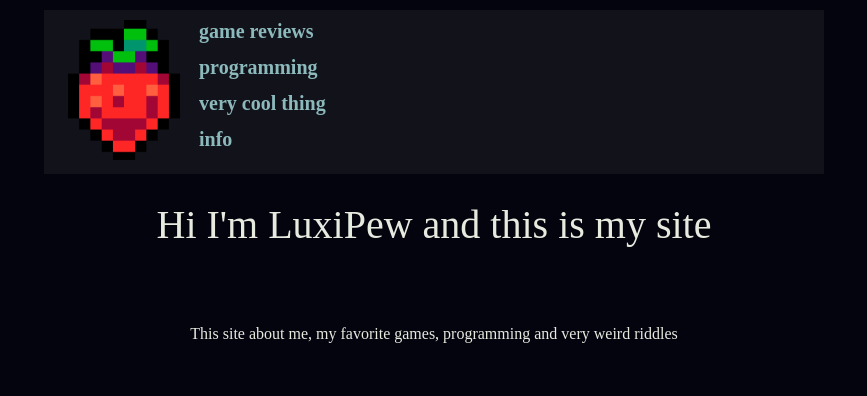
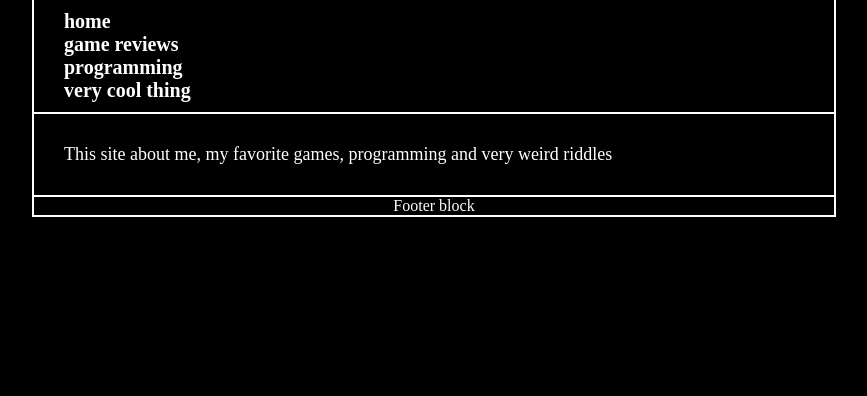
Before and after one commit to LuxiPyw/LuxiPyw.github.io, a plain HTML site: page index.html in a window 1280 px wide. Shown: the whole page, without its empty margins (206-1073 px from the left). Drawn offline with Linux system fonts and the light colour scheme; a web font is replaced by a local one.

Commit message:
resolutionTest

```diff
--- a/index.html
+++ b/index.html
@@ -4,6 +4,7 @@
 	<head>
 		<meta charset="utf-8">
 		<title>main</title>
+		<meta name="viewport" content="width=device-width, initial-scale=1">
 		<link href="main.css" type="text/css" rel="stylesheet"/>
 	</head>
 	<body>
@@ -18,23 +19,22 @@
 		<h2 id="paragraph3">Параграф 3</h2>
 		<p>Содержание параграфа 3</p>
 		-->
-		<header class="topMenu">
-			<a href="index.html">
-				<img src="media/image/logo.png" width="140px">
-			</a>
+		<header>
 		<nav class="navigation">
+			<a href="index.html">home</a>
 			<a href="gamereviews.html">game reviews</a>
 			<a href=".html">programming</a>
 			<a href=".html">very cool thing</a>
-			<a href=".html">info</a>
 		</nav>
 		</header>
-		<h1 class="mainHeader">Hi I'm LuxiPew and this is my site</h1>
 
-		<main class="mainTheme">
+		<main>
 
 			<div>This site about me, my favorite games, programming and very weird riddles</div>
 		</main>
+		<footer>
+			<div>Footer block<div>
+		</footer>
 	</body>
 
 </html>
--- a/main.css
+++ b/main.css
@@ -13,46 +13,37 @@
 }
 html {
 
-	background-color:#04040E;
+	min-height:100vh;
+	background-color:#000000;
 }
 div {
-	color:#E6EBE0;
+	color:#ffff;
 }
 body {
 	overflow: hidden;
-	min-height:100vh;
+	outline-color:#fff;
+	outline-width:2px;
+	outline-style:solid;
 	max-width:800px;
-	margin: 0 auto;
+	margin: 0px auto;
 	border: 0;
 	padding: 0;
-	background-color:#04040E;
+	background-color:#000000;
 }
 a {
-	color:#8CB9BC;
+	color:#fff;
 	text-decoration: none;
 }
 a:hover {
-
-	color:#D03E2B;
+	text-decoration:underline
 
 }
-h1.mainHeader {
+header {
 
-	font-family:"NotoSans";
-	font-size:40px;
-	font-weight: 300;
-	/*it make h1 in the center*/
-	display: flex;
-	justify-content: center;
-	align-items: center;
-	color:#E6EBE0;
-}
-.topMenu {
-
+	border-bottom:2px solid #fff;
 	display:flex;
-	padding: 10px ;
-	margin: 10px;
-	background-color:#12131A;
+	padding: 10px 20px ;
+	margin: 0px;
 
 }
 
@@ -61,18 +52,31 @@ h1.mainHeader {
 	font-family:"NotoSans";
 	font-size:20px;
 	font-weight: 600;
+    justify-content: space-between;
 	display:grid;
-    justify-content: space-between;
 }
-main.mainTheme {
+
+.navigation a {
+
+	padding:0px 5px;
+
+}
+main {
+
+	margin:30px;
+	font-family:"NotoSans";
+	font-size:18px;
+	font-weight:400;
+
+}
+
+footer {
 
 	display:flex;
 	flex-direction:column;
 	align-items: center;
 	justify-content: center;
-	padding:50px;
 	font-family:"NotoSans";
-	font-size:16px;
-	font-weight:400;
+	border-top:2px solid #fff;
 
 }
```
Also changed, not shown: media/image/logo.png (deleted).
